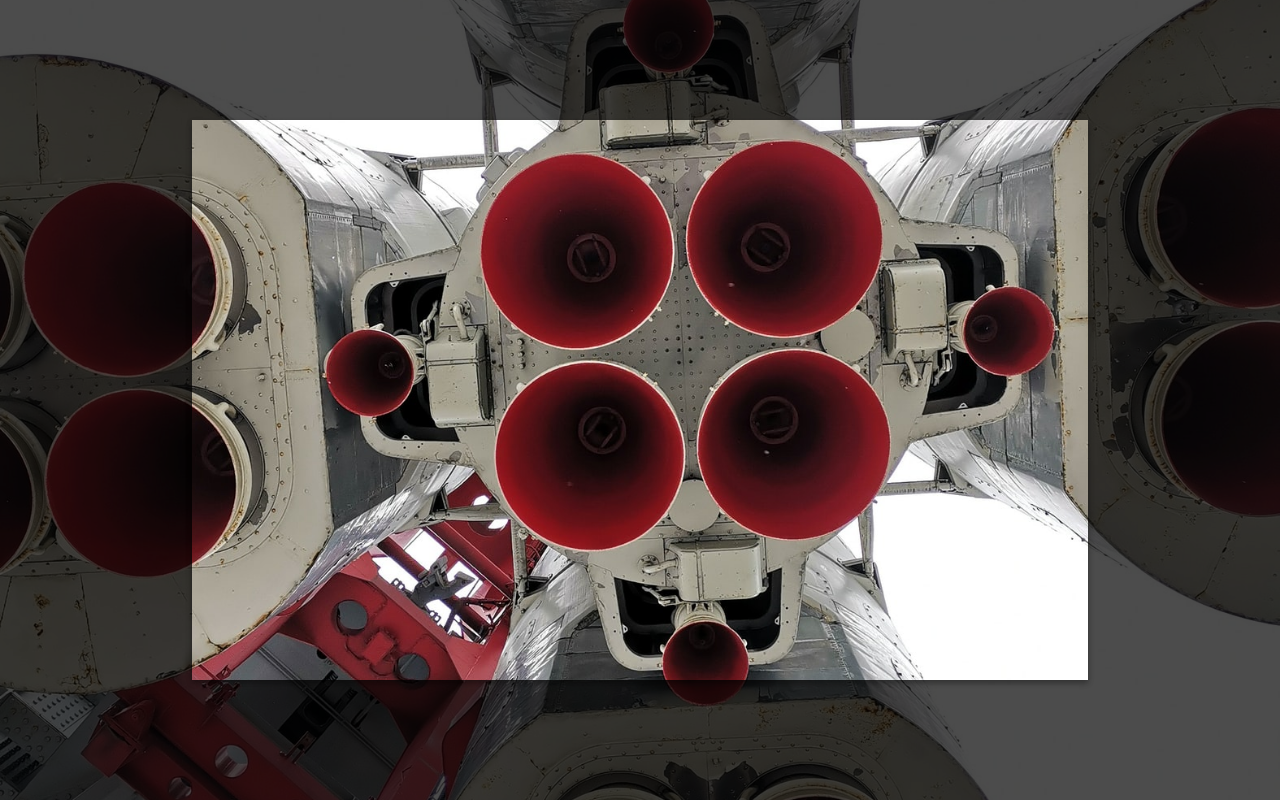
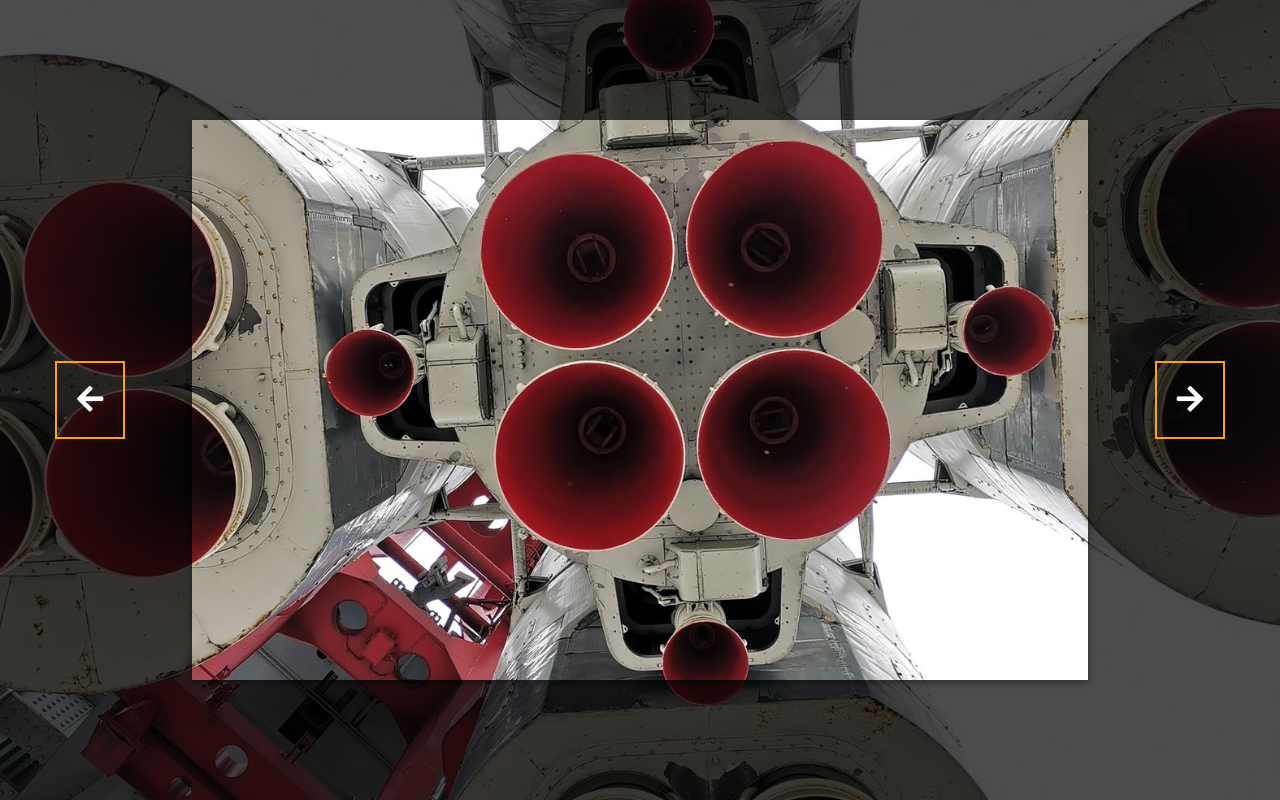
Before and after one commit to Si-maher/Background-Slider, a plain HTML site: page index.html in a window 1280 px wide. Drawn offline with Linux system fonts and the light colour scheme.

Commit message:
added styles to arrows

```diff
--- a/styles.css
+++ b/styles.css
@@ -48,3 +48,24 @@ body::before {
 .slide.active {
     opacity: 1;
 }
+.arrow {
+    position: fixed;
+    background-color: transparent;
+    padding: 20px;
+    font-size: 30px;
+    border: 2px solid orange;
+    top: 50%;
+    transform: translateY(-50%);
+    color: #fff;
+    cursor: pointer;
+
+}
+.arrow:focus {
+    outline: 0;
+}
+.left-arrow {
+    left: calc(15vh - 65px);
+}
+.right-arrow {
+    right: calc(15vh - 65px);
+}
```
